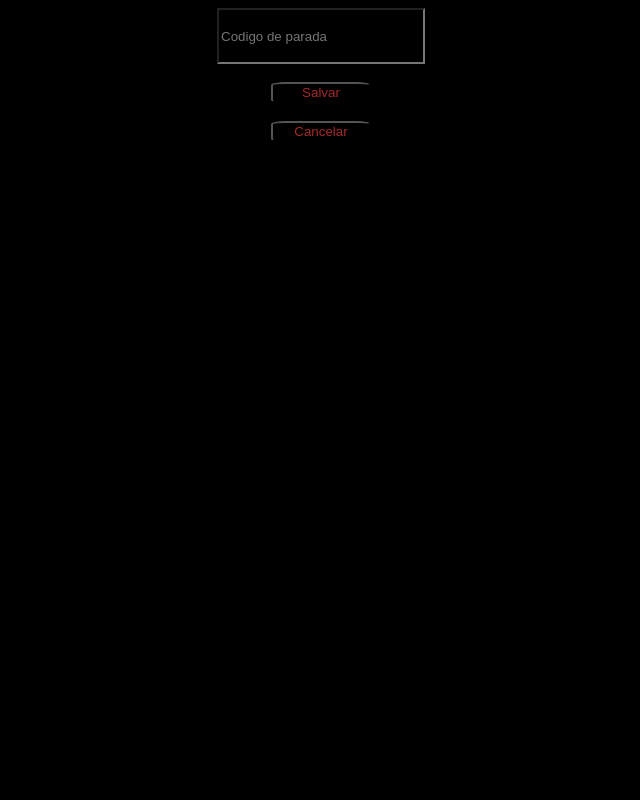
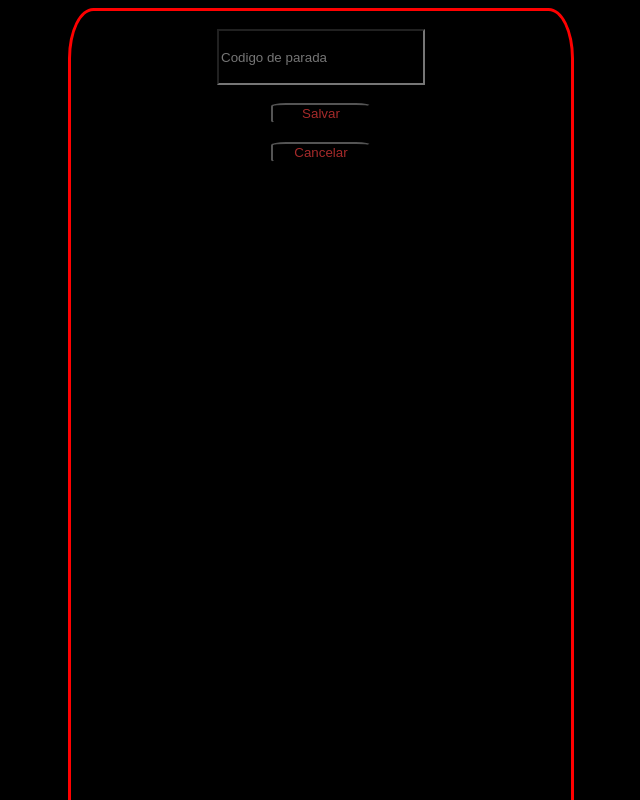
Before and after one commit to VhCompany1/Enigma-Samgine, a plain HTML site: page Code/index.html in a window 1280 px wide. Both pictures are taken after a click on the button "Config". Shown: the top 800 px of the page, without its empty margins (319-959 px from the left). Drawn offline with Linux system fonts and the light colour scheme.

Commit message:
BETA1.2.7
Sistema de config em andamento

```diff
--- a/Code/estilos/style.css
+++ b/Code/estilos/style.css
@@ -41,3 +41,14 @@ escondido {
     font-size: 10pt;
     text-shadow: none;
 }
+
+.config {
+    width: 500px;
+    height: 1000px;
+    border-radius: 5%;
+    border-width: medium;
+    border-style: solid;
+    border-color: red;
+    text-align: center;
+    background-color: black;
+}
--- a/Code/scripts/config.js
+++ b/Code/scripts/config.js
@@ -1,15 +1,20 @@
-let fase
+let fase = 2
 
 window.fases = fase
 
+
 function menu() {
-    corpo = window.document.getElementById('corpo')
+    let corpo = window.document.getElementById('corpo')
 
     corpo.innerHTML = ''
 
-    corpo.innerHTML += '<input type="number" name="codigodeparada" id="codigo" class="res" placeholder="Codigo de parada" max="9999"><br>'
-    corpo.innerHTML += '<br><input type="button" name="salvar" value="Salvar" class="botao" onclick="save()"><br>'
-    corpo.innerHTML += '<br><input type="button" name="cancelar" value="Cancelar" class="botao" onclick="canceled()">'
+    corpo.innerHTML = '<center><div class="config"></div></center>'
+
+    let div = window.document.querySelector('.config')
+
+    div.innerHTML = '<br><input type="number" name="codigodeparada" id="codigo" class="res" placeholder="Codigo de parada" max="9999"><br>'
+    div.innerHTML += '<br><input type="button" name="salvar" value="Salvar" class="botao" onclick="save(), rodadas()"><br>'
+    div.innerHTML += '<br><input type="button" name="cancelar" value="Cancelar" class="botao" onclick="canceled()">'
 }
 
 function save() {
@@ -18,15 +23,19 @@ function save() {
     if (code == 9872) {
         window.alert('parada1')
         fase = 2
+        start()
     } else if (code == 8895) {
         window.alert('parada2')
         fase = 3
+        start()
     } else if (code == 5698) {
         window.alert('parada3')
         fase = 4
+        start()
     } else if (code == 6435) {
         window.alert('parada4')
         fase = 5
+        start()
     } else if (code.length == 0) {
         window.alert('Você não selecionou nenhum codigo de parada')
     } else {
```
